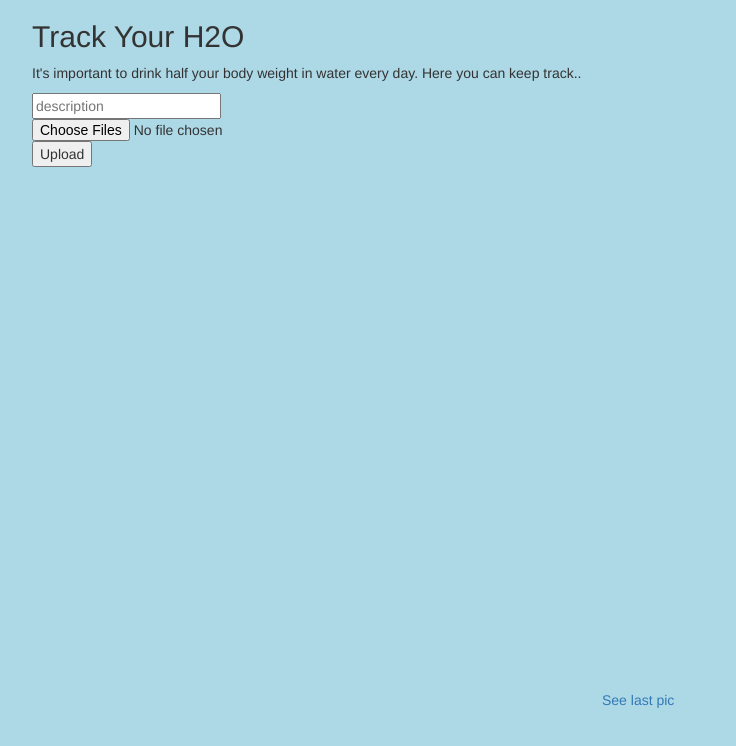
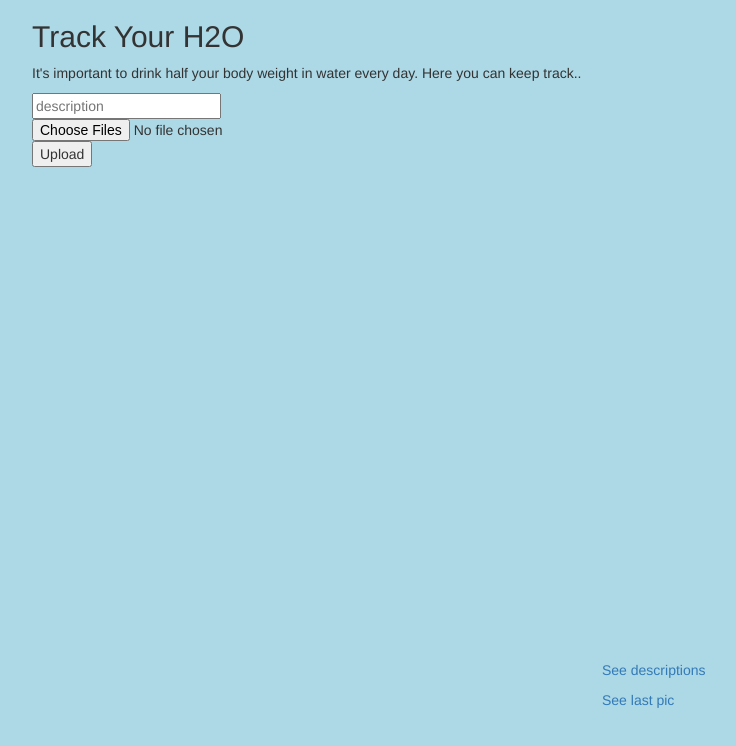
Before and after one commit to davethemaker/dailyWaterTracker, a website: page uploadForm.html in a window 1280 px wide. Shown: the whole page, without its empty margins (38-774 px from the left). Drawn offline with nearby package versions, Linux system fonts and the light colour scheme.

Commit message:
add link to descriptions on form page and add styling to make it look better

```diff
--- a/requestHandlers.js
+++ b/requestHandlers.js
@@ -60,6 +60,7 @@ function showDescriptions(response,request,database) {
 
     database.collection('dailywatertracker').find().toArray(function(err,descriptions){
         if(err) return console.log(err)
+        console.log("descriptions from db:" + descriptions);
         response.writeHead(200,{'Content-Type':'text/html'});
         response.write('<h3>Water descriptions:</h3>');
         response.end('<h5><a href="/">Add something more?</a></h5>');
--- a/uploadForm.html
+++ b/uploadForm.html
@@ -3,9 +3,15 @@
 <head>
   <link rel="stylesheet" href="https://maxcdn.bootstrapcdn.com/bootstrap/3.3.7/css/bootstrap.min.css">
   <style>body {background-color: lightblue}
-         #picsLink {position: absolute;
+         #picsLink {
+          position: absolute;
                     left: 50%;
                     bottom: 90px;}
+         #descriptionsLink {
+          position: absolute;
+                    left: 50%;
+                    bottom: 120px;
+         }
   </style>
 </head>
 <body>
@@ -21,6 +27,9 @@
       <div id="picsLink">
           <a href="/showImage">See last pic</a>
       </div>
+       <div id="descriptionsLink">
+          <a href="/showDescriptions">See descriptions</a>
+      </div>
 
   </div>
 </body>
```
